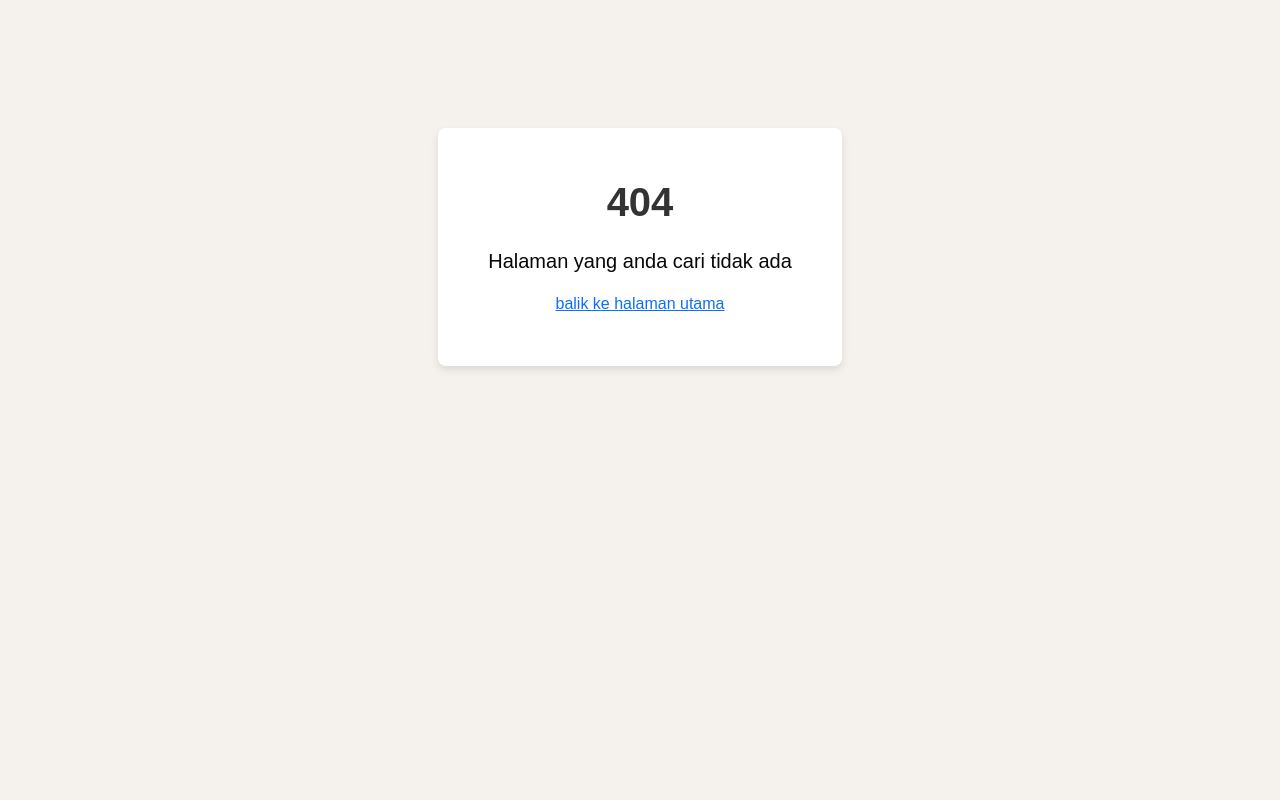
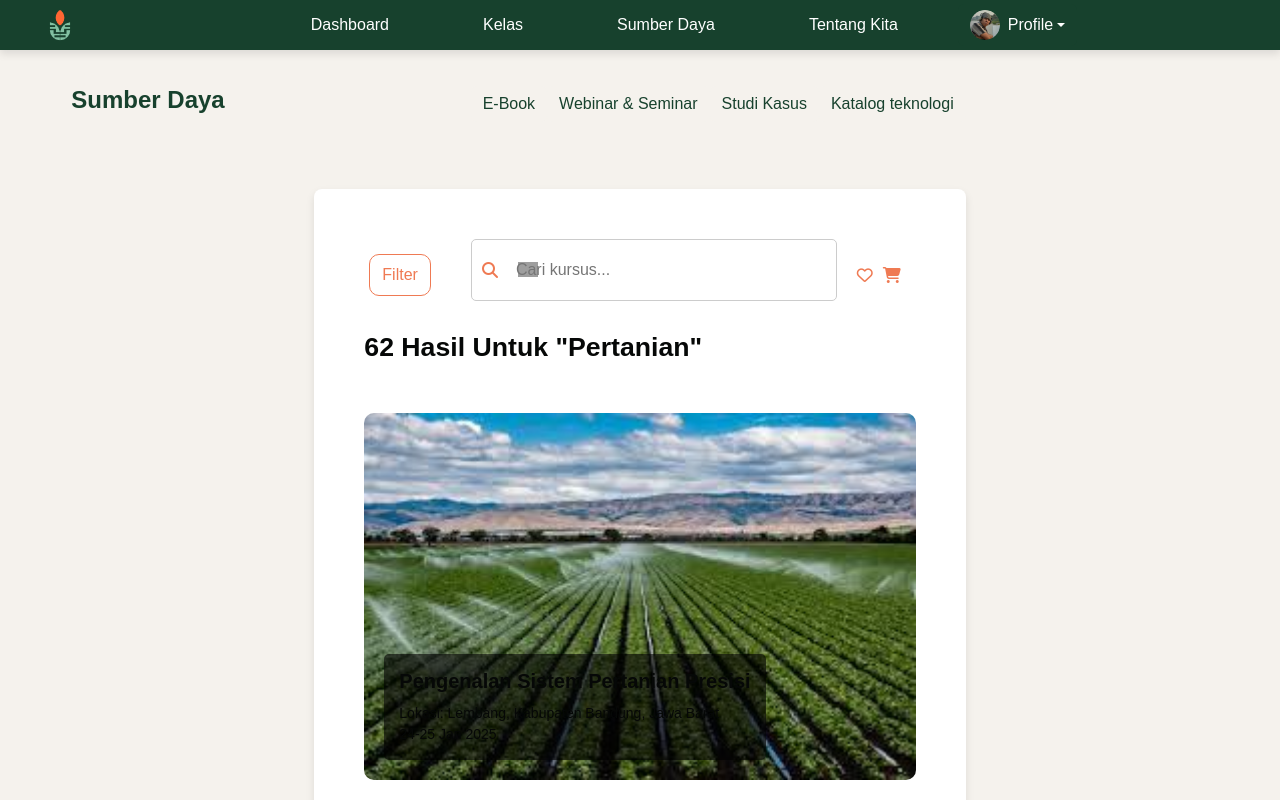
Before and after one commit to aihfdzah/GreeNext, a React (Vite) app: page /webinar in a window 1280 px wide. Before the commit this address had no page. Shown: the top 800 px of the page. Built offline with nearby package versions, Linux system fonts and the light colour scheme; grey boxes are pictures that could not be loaded.

Commit message:
menyambungkan page yang belum di sambungkan

```diff
--- a/src/App.jsx
+++ b/src/App.jsx
@@ -26,6 +26,7 @@ import Sertifikat from "./pages/Sertifikat";
 // import Sumber from "./pages/Sumber";
 // import Keamanan from "./pages/Keamanan";
 import Keluar from "./pages/Keluar";
+import Webinar from "./pages/Webinar";
 
 function App() {
 	return (
@@ -42,6 +43,7 @@ function App() {
 				<Route path="/home" element={<Home />} />
 				<Route path="/tentang" element={<Tentang />} />
 				<Route path="/ebook" element={<Ebook />} />
+				<Route path="/webinar" element={<Webinar />} />
 				<Route path="/detailebook" element={<Detailebook />} />
 				{/* <Route path="/ebookgrts" element={<EbookFree />}/> */}
 				<Route path="/ebooklock" element={<EbookLock />} />
--- a/src/pages/Ebook.jsx
+++ b/src/pages/Ebook.jsx
@@ -38,9 +38,9 @@ const Ebook = () => {
 					</Button>
 					<Button
 						className={`button-custom ${
-							activeButton === "sertifikat" ? "active" : ""
+							activeButton === "webinar" ? "active" : ""
 						}`}
-						onClick={() => handleButtonClick("sertifikat", "/sertifikat")}>
+						onClick={() => handleButtonClick("webinar", "/webinar")}>
 						Webinar & Seminar
 					</Button>
 					<Button
@@ -149,7 +149,7 @@ const Ebook = () => {
 
 					<div className="progress-list">
 						<div className="progress-item">
-							<img src="agronomi-icon.png" className="icon" />
+							<img src="Agronomi.png" className="icon" />
 							<span className="title">Agronomi</span>
 							<span className="pages">10 hal</span>
 							<div className="progress-bar">
@@ -159,7 +159,7 @@ const Ebook = () => {
 						</div>
 
 						<div className="progress-item">
-							<img src="pemuliaan-icon.png" className="icon" />
+							<img src="Pemulian Tanaman.png" className="icon" />
 							<span className="title">Pemuliaan Tanaman Modern</span>
 							<span className="pages">35 hal</span>
 							<div className="progress-bar">
--- a/src/pages/Webinar.jsx
+++ b/src/pages/Webinar.jsx
@@ -1,11 +1,66 @@
 import Footer from "../components/Footer";
 import Navbar from "../components/Navbar";
+import { useState } from "react";
+import { Row, Col, Button } from "react-bootstrap";
+import { useNavigate } from "react-router-dom"; // Import useNavigate
+const Webinar = () => {
+	const [activeButton, setActiveButton] = useState("home"); // Initialize activeButton state
+	const navigate = useNavigate(); // Initialize navigation
 
-const Webinar = () => {
+	const handleButtonClick = (buttonName, path) => {
+		setActiveButton(buttonName);
+		navigate(path);
+	};
+
 	return (
 		<>
 			<Navbar />
-            <div className="container" style={{ marginBottom: "20%" }}>
+
+			<Row
+				className="py-3 d-flex text-left"
+				style={{
+					marginTop: "70px",
+					marginLeft: "-255px",
+					marginBottom: "-90px",
+				}}>
+				<Col>
+					<h1 style={{ color: "#17412d" }}>Sumber Daya</h1>
+				</Col>
+				<Col
+					className="text-end me-auto text-left"
+					style={{ marginLeft: "-200px" }}>
+					<Button
+						className={`button-custom ${
+							activeButton === "sumber" ? "active" : ""
+						}`}
+						onClick={() => handleButtonClick("sumber", "/sumberdaya")}>
+						E-Book
+					</Button>
+					<Button
+						className={`button-custom ${
+							activeButton === "webinar" ? "active" : ""
+						}`}
+						onClick={() => handleButtonClick("webinar", "/webinar")}>
+						Webinar & Seminar
+					</Button>
+					<Button
+						className={`button-custom ${
+							activeButton === "studikasus" ? "active" : ""
+						}`}
+						onClick={() => handleButtonClick("studikasus", "/studikasus")}>
+						Studi Kasus
+					</Button>
+					<Button
+						className={`button-custom ${
+							activeButton === "histori" ? "active" : ""
+						}`}
+						onClick={() => handleButtonClick("histori", "/histori")}>
+						Katalog teknologi
+					</Button>
+				</Col>
+			</Row>
+
+			<div className="container" style={{ marginBottom: "35%" }}>
 				<div className="header">
 					<div>
 						<button className="button-filter justify-content-center align-items-center">
@@ -31,7 +86,7 @@ const Webinar = () => {
                         </div> */}
 
 				<div className="highlighted-event">
-                            <img src="./foto3.jpg" alt="Highlight Event"/>
+					<img src="./foto3.jpg" alt="Highlight Event" />
 					<div className="highlight-content">
 						<h2>Pengenalan Sistem Pertanian Presisi</h2>
 						<p>Lokasi: Lembang, Kabupaten Bandung, Jawa Barat</p>
@@ -42,7 +97,7 @@ const Webinar = () => {
 
 				<div className="event-list">
 					<div className="event-card">
-                            <img src="./foto5.jpg" alt="Event Thumbnail"/>
+						<img src="./foto5.jpg" alt="Event Thumbnail" />
 						<div className="event-info">
 							<h3>Pengenalan Sistem Pertanian </h3>
 							<p>Lokasi: Lembang, Kabupaten Bandung, Jawa Barat</p>
@@ -52,7 +107,7 @@ const Webinar = () => {
 					</div>
 
 					<div className="event-card">
-                            <img src="./foto5.jpg" alt="Event Thumbnail"/>
+						<img src="./foto5.jpg" alt="Event Thumbnail" />
 						<div className="event-info">
 							<h3>Pengenalan Sistem Pertanian</h3>
 							<p>Lokasi: Lembang, Kabupaten Bandung, Jawa Barat</p>
@@ -62,7 +117,7 @@ const Webinar = () => {
 					</div>
 
 					<div className="event-card">
-                            <img src="./foto5.jpg" alt="Event Thumbnail"/>
+						<img src="./foto5.jpg" alt="Event Thumbnail" />
 						<div className="event-info">
 							<h3>Pengenalan Sistem Pertanian</h3>
 							<p>Lokasi: Lembang, Kabupaten Bandung, Jawa Barat</p>
@@ -71,7 +126,6 @@ const Webinar = () => {
 						<button className="btn-status">Offline</button>
 					</div>
 				</div>
-
 			</div>
 
 			<Footer />
```
Also changed, not shown: public/Agronomi.png (added), public/Pemulian Tanaman.png (added). Lines whose indentation alone changed are shown as unchanged.
